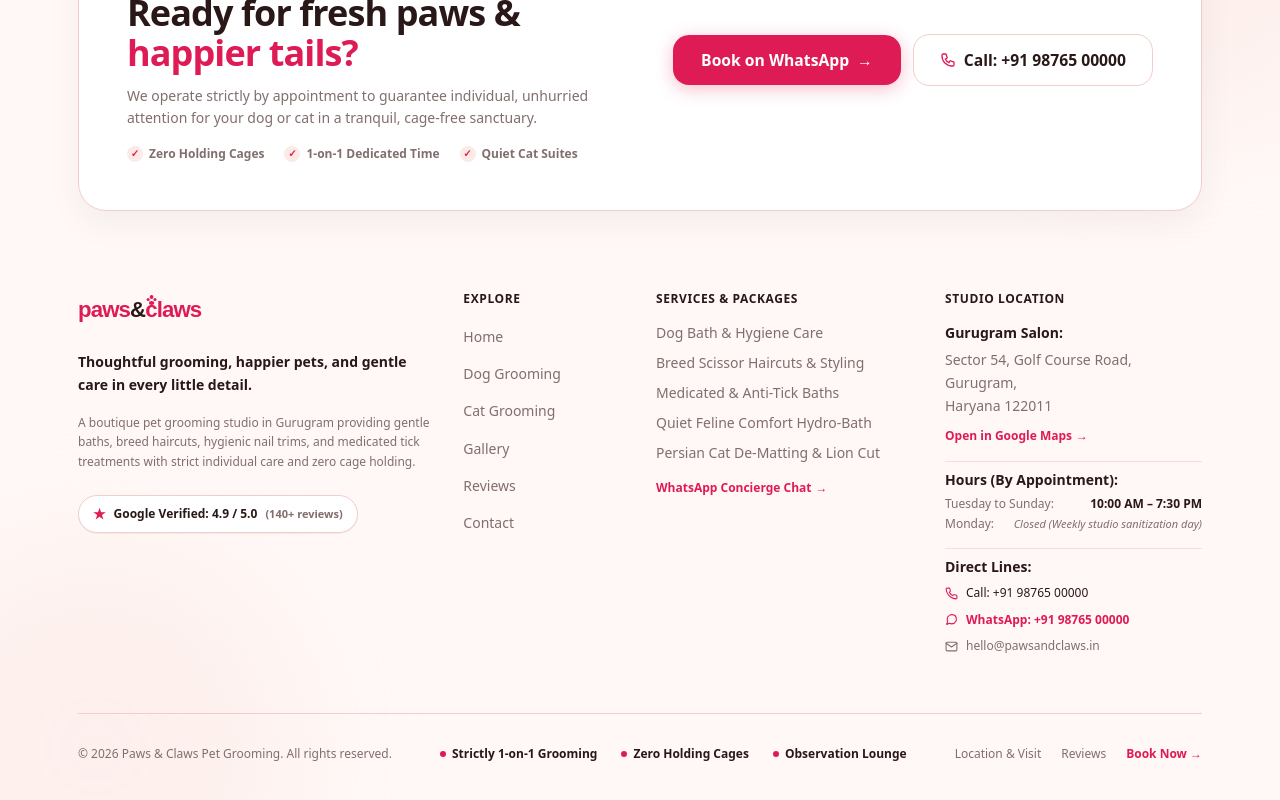
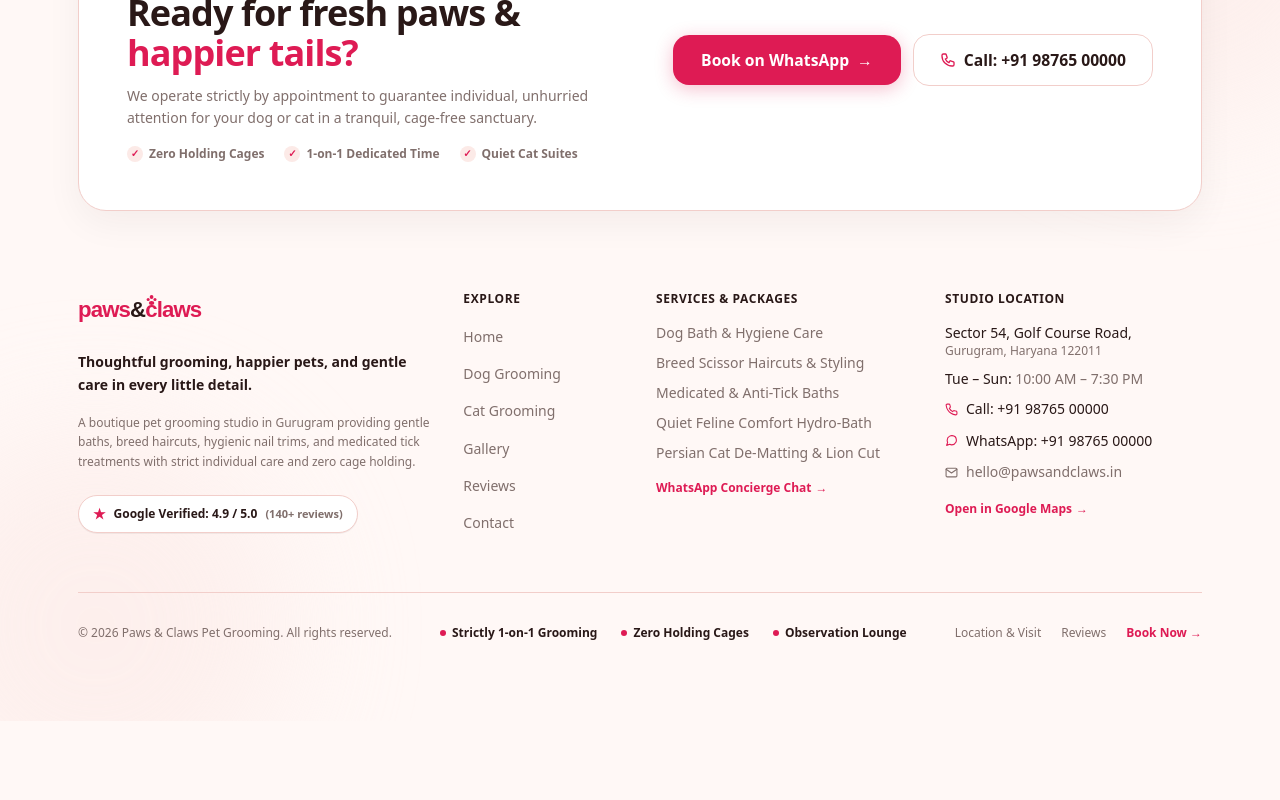
Before and after one commit to Vansh-7454/grow_demo, a Next.js app: page / in a window 1280 px wide. Shown: the part 7076-7876 px from the top of the page. After the commit the page ends 7797 px from the top, so only its background shows below. Built offline with nearby package versions, Linux system fonts and the light colour scheme.

Commit message:
fix(footer): align studio location height and spacing to match explore and services columns

```diff
--- a/src/components/Footer.tsx
+++ b/src/components/Footer.tsx
@@ -227,56 +227,19 @@
             <h3 className="text-xs font-bold uppercase tracking-wider text-[#291817]">
               Studio Location
             </h3>
-
-            {/* Address */}
-            <div className="space-y-1.5 text-xs sm:text-sm">
-              <p className="font-bold text-[#291817]">
-                Gurugram Salon:
-              </p>
-              <p className="text-[#806F6C] leading-relaxed">
-                Sector 54, Golf Course Road, Gurugram,
-                <br className="hidden sm:inline" /> Haryana 122011
-              </p>
-              <div className="pt-0.5">
-                <a
-                  href={siteContent.business.googleMapsUrl}
-                  target="_blank"
-                  rel="noopener noreferrer"
-                  className="text-xs font-bold text-[#DE1B54] hover:underline inline-flex items-center gap-1 group"
-                >
-                  <span>Open in Google Maps</span>
-                  <span className="transition-transform group-hover:translate-x-0.5" aria-hidden="true">→</span>
-                </a>
-              </div>
-            </div>
-
-            {/* Hours */}
-            <div className="pt-2 border-t border-[#F2CECA]/60 space-y-1.5 text-xs sm:text-sm">
-              <p className="font-bold text-[#291817]">
-                Hours (By Appointment):
-              </p>
-              <div className="space-y-1 text-xs">
-                <div className="flex justify-between items-center text-[#291817]">
-                  <span className="text-[#806F6C]">Tuesday to Sunday:</span>
-                  <span className="font-semibold text-[#291817]">10:00 AM – 7:30 PM</span>
-                </div>
-                <div className="flex justify-between items-center text-[#806F6C]">
-                  <span>Monday:</span>
-                  <span className="italic text-[11px]">Closed (Weekly studio sanitization day)</span>
-                </div>
-              </div>
-            </div>
-
-            {/* Direct Lines */}
-            <div className="pt-2 border-t border-[#F2CECA]/60 space-y-2 text-xs sm:text-sm">
-              <p className="font-bold text-[#291817]">
-                Direct Lines:
-              </p>
-              <ul className="space-y-2 text-xs">
+            <ul className="space-y-2.5 text-xs sm:text-sm text-[#806F6C]">
+              <li>
+                <span className="text-[#291817] font-medium">Sector 54, Golf Course Road,</span>
+                <span className="block text-[11px] sm:text-xs text-[#806F6C]">Gurugram, Haryana 122011</span>
+              </li>
+              <li>
+                <span className="text-[#291817] font-medium">Tue – Sun:</span>{" "}
+                <span>10:00 AM – 7:30 PM</span>
+              </li>
               <li>
                 <a
                   href={`tel:${siteContent.business.phoneRaw}`}
-                    className="hover:text-[#DE1B54] text-[#291817] font-medium transition-colors inline-flex items-center gap-2 group"
+                  className="hover:text-[#DE1B54] text-[#291817] transition-colors inline-flex items-center gap-2"
                 >
                   <svg
                     width={13}
@@ -299,7 +262,7 @@
                   href={whatsappHref}
                   target="_blank"
                   rel="noopener noreferrer"
-                    className="text-[#DE1B54] font-semibold hover:underline inline-flex items-center gap-2 group"
+                  className="hover:text-[#DE1B54] text-[#291817] transition-colors inline-flex items-center gap-2"
                 >
                   <svg
                     width={13}
@@ -320,7 +283,7 @@
               <li>
                 <a
                   href={`mailto:${siteContent.business.email}`}
-                    className="hover:text-[#DE1B54] text-[#806F6C] transition-colors inline-flex items-center gap-2 group"
+                  className="hover:text-[#DE1B54] text-[#806F6C] transition-colors inline-flex items-center gap-2"
                 >
                   <svg
                     width={13}
@@ -339,8 +302,18 @@
                   <span>{siteContent.business.email}</span>
                 </a>
               </li>
+              <li className="pt-1">
+                <a
+                  href={siteContent.business.googleMapsUrl}
+                  target="_blank"
+                  rel="noopener noreferrer"
+                  className="text-xs font-bold text-[#DE1B54] hover:underline inline-flex items-center gap-1 group"
+                >
+                  <span>Open in Google Maps</span>
+                  <span className="transition-transform group-hover:translate-x-0.5" aria-hidden="true">→</span>
+                </a>
+              </li>
             </ul>
-            </div>
           </div>
         </div>
 
```
Lines whose indentation alone changed are shown as unchanged.
